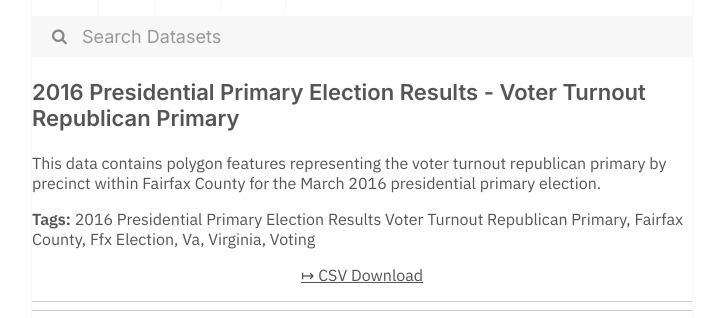
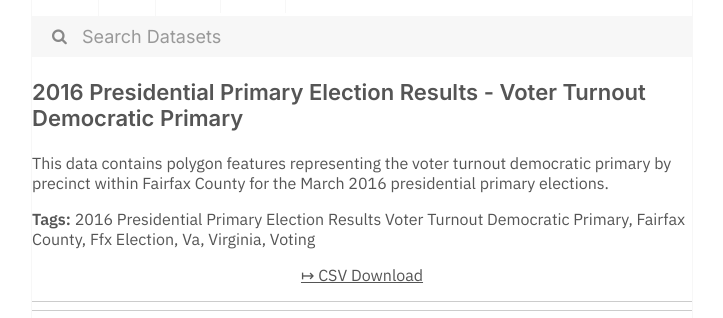
Before and after one commit to dayda-entities/fairfax-county-virginia, a Jekyll site: the page built from _posts/2020-11-12-2016-presidential-primary-elec.md, in a window 1280 px wide. Shown: the part 269-587 px from the top of the page, without its empty margins (278-1001 px from the left). Built offline with Jekyll 4.4.1, drawn with Linux system fonts in a browser that asks for light colours.

Commit message:
Publish Data

```diff
--- a/_posts/2020-11-12-2016-presidential-primary-elec.md
+++ b/_posts/2020-11-12-2016-presidential-primary-elec.md
@@ -1,11 +1,11 @@
 ---
-title: 2016 Presidential Primary Election Results - Voter Turnout Republican Primary
-created: '2020-11-12T13:16:57.866308'
-modified: '2020-11-12T13:16:57.866319'
+title: 2016 Presidential Primary Election Results - Voter Turnout Democratic Primary
+created: '2020-11-12T13:17:06.371455'
+modified: '2020-11-12T13:17:06.371465'
 state: active
 type: dataset
 tags:
-  - 2016 Presidential Primary Election Results Voter Turnout Republican Primary
+  - 2016 Presidential Primary Election Results Voter Turnout Democratic Primary
   - Fairfax County
   - Ffx Election
   - Va
@@ -14,9 +14,9 @@ tags:
 groups:
   - Local Government
 csv_url: >-
-  https://data-fairfaxcountygis.opendata.arcgis.com/datasets/2ce4782457b14d85a1b0afe51a42cd1a_3.csv?outSR=%7B%22latestWkid%22%3A2283%2C%22wkid%22%3A102746%7D
+  https://data-fairfaxcountygis.opendata.arcgis.com/datasets/9c67f3511d4d4e89bbba2dae367b2ce7_2.csv?outSR=%7B%22latestWkid%22%3A2283%2C%22wkid%22%3A102746%7D
 json_url: ''
 layout: post
 
 ---
-This data contains polygon features representing the voter turnout republican primary by precinct within Fairfax County for the March 2016 presidential primary election.
+This data contains polygon features representing the voter turnout democratic primary by precinct within Fairfax County for the March 2016 presidential primary elections.
```
